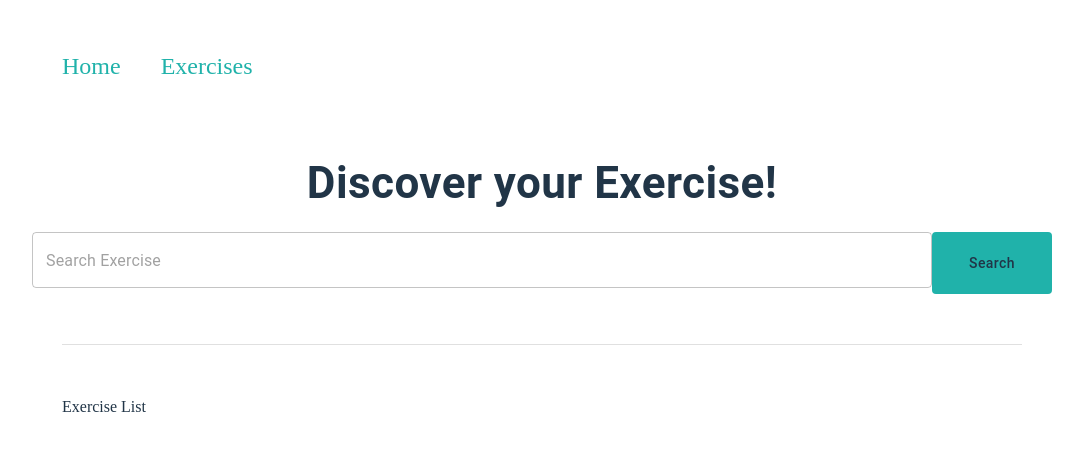
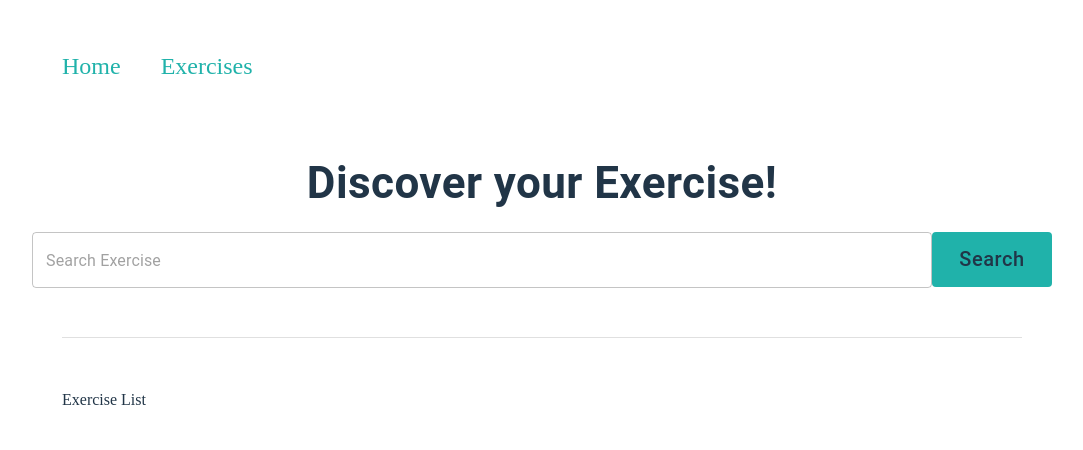
Before and after one commit to dong135790/ProgresPoint, a React (Vite) app: page /exercise in a window 1280 px wide. Shown: the top 450 px of the page, without its empty margins (98-1181 px from the left). Built offline with nearby package versions, Linux system fonts and the light colour scheme.

Commit message:
Adjusted height of search bar and button

```diff
--- a/src/components/SearchBar.jsx
+++ b/src/components/SearchBar.jsx
@@ -28,7 +28,9 @@ const SearchBar = () => {
                     type='text'
                     style={{
                         backgroundColor: 'White',
-                        borderRadius: '10px 0px 0px 10px'
+                        border: 'none',
+                        borderRadius: '10px 0px 0px 10px',
+                        height: '55px'
                     }}
                 />
                 <Button
@@ -40,7 +42,9 @@ const SearchBar = () => {
                     bgcolor: '#20B2AA',
                     textTransform: 'none',
                     borderRadius: 'none',
-                    height: '62px'
+                    height: '55px',
+                    fontWeight: '500px',
+                    fontSize: '20px'
                 }}
                 onClick={() => console.log('Searching for: ', search)}
                 >
```
